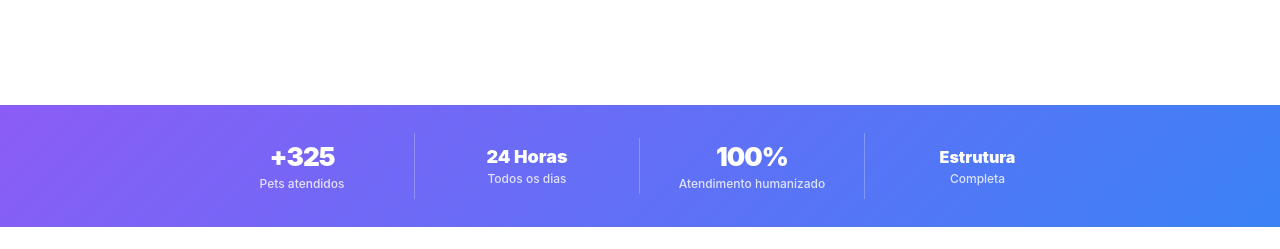
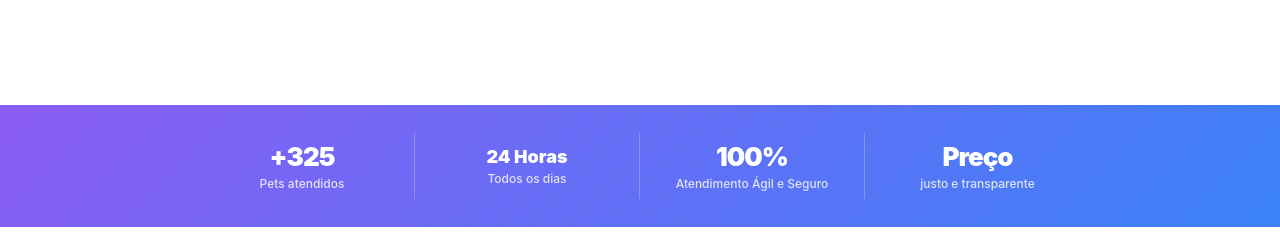
Before and after one commit to assessoria-boop/paraiso, a plain HTML site: page index.html in a window 1280 px wide. Shown: the part 800-1049 px from the top of the page. Drawn offline with Linux system fonts and the light colour scheme.

Commit message:
Ajustes visuais: stats coloridos, headline, divisórias alinhadas

```diff
--- a/index.html
+++ b/index.html
@@ -274,13 +274,17 @@
       margin: 0 auto;
       display: grid;
       grid-template-columns: repeat(4, 1fr);
-      align-items: center;
+      align-items: stretch;
     }
 
     .stat {
       text-align: center;
       padding: 8px 16px;
       border-right: 1px solid rgba(255,255,255,0.25);
+      display: flex;
+      flex-direction: column;
+      justify-content: center;
+      align-items: center;
     }
     .stat:last-child { border-right: none; }
     .stat-num   { font-size: 26px; font-weight: 900; color: #fff; letter-spacing: -1px; }
@@ -585,6 +589,7 @@
 
       .stats { padding: 0 20px; }
       .stats-inner { grid-template-columns: repeat(2, 1fr); }
+      .stats-inner { align-items: stretch; }
       .stat { padding: 20px 12px; border-right: 1px solid rgba(255,255,255,0.25); border-bottom: 1px solid rgba(255,255,255,0.25); }
       .stat:nth-child(2) { border-right: none; }
       .stat:nth-child(3) { border-bottom: none; }
@@ -688,11 +693,11 @@
     </div>
     <div class="stat">
       <div class="stat-num">100%</div>
-      <div class="stat-label">Atendimento humanizado</div>
+      <div class="stat-label">Atendimento Ágil e Seguro</div>
     </div>
     <div class="stat">
-      <div class="stat-num" style="font-size:16px;letter-spacing:0;">Estrutura</div>
-      <div class="stat-label">Completa</div>
+      <div class="stat-num">Preço</div>
+      <div class="stat-label">justo e transparente</div>
     </div>
   </div>
 </div>
```
